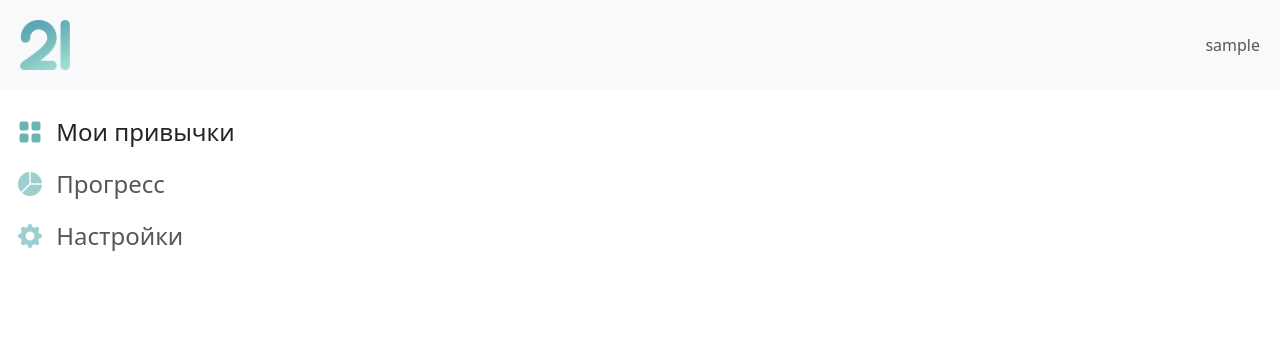
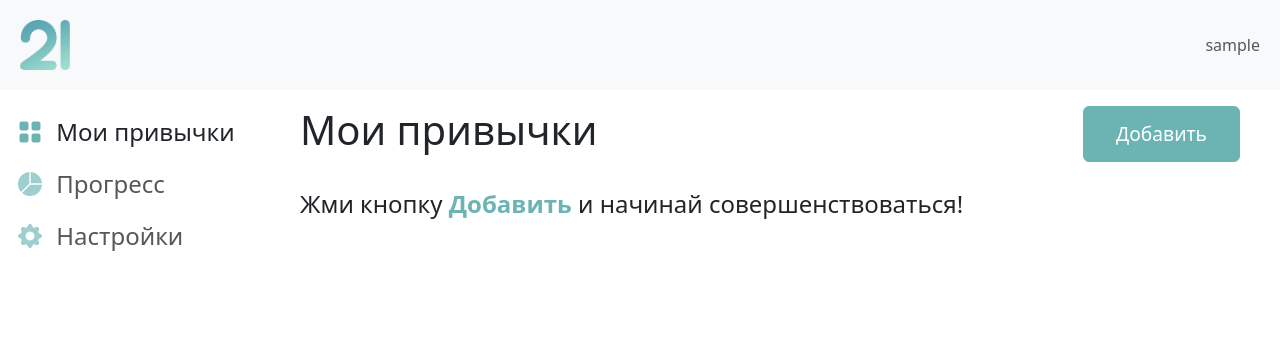
Before and after one commit to fabscheize/21-tracker, a Django app: page /habits/ in a window 1280 px wide. Shown: the top 350 px of the page. Run offline with Django 4.2, Linux system fonts and the light colour scheme; the visitor is signed in with stand-in values (Sample User, id 1); data comes from the database, SQL or seed files in the repository; data that the repository does not hold is empty; some libraries are stand-ins or nearby versions.

Commit message:
Feat: Complete habits list and settings templates

```diff
--- a/tracker/habits/forms.py
+++ b/tracker/habits/forms.py
@@ -1,4 +1,5 @@
 import django.forms
+import django.utils.translation
 
 import habits.models
 
@@ -7,9 +8,44 @@ __all__ = ()
 
 
 class BaseHabitForm(django.forms.ModelForm):
+    def __init__(self, *args, **kwargs):
+        super().__init__(*args, **kwargs)
+        for field in self.visible_fields():
+            field.field.widget.attrs["class"] = "form-control"
+            if field.errors:
+                field.field.widget.attrs["class"] += " is-invalid"
+
     class Meta:
         model = habits.models.Habits
         fields = [
             habits.models.Habits.name.field.name,
             habits.models.Habits.count.field.name,
         ]
+        labels = {
+            habits.models.Habits.name.field.name: (
+                django.utils.translation.gettext_lazy("Имя привычки")
+            ),
+            habits.models.Habits.count.field.name: (
+                django.utils.translation.gettext_lazy("Цель")
+            ),
+        }
+        help_texts = {
+            habits.models.Habits.name.field.name: (
+                django.utils.translation.gettext_lazy("Обязательное поле")
+            ),
+            habits.models.Habits.count.field.name: (
+                django.utils.translation.gettext_lazy(
+                    "Сколько раз хочу выполнять привычку за день (от 1 до 24)",
+                )
+            ),
+        }
+        error_messages = {
+            habits.models.Habits.count.field.name: {
+                "min_value": django.utils.translation.gettext_lazy(
+                    "Значение должно быть не меньше 1.",
+                ),
+                "max_value": django.utils.translation.gettext_lazy(
+                    "Значение должно быть не больше 24.",
+                ),
+            },
+        }
--- a/tracker/static_dev/css/custom.css
+++ b/tracker/static_dev/css/custom.css
@@ -48,7 +48,7 @@
   color: rgb(108, 180, 180);
 }
 
-.darker-prime-color {
+.lighter-prime-color {
   color: rgb(158.6554054054, 205.8445945946, 205.8445945946);
 }
 
@@ -56,13 +56,15 @@
   color: rgb(87, 87, 87);
 }
 
-.hero-btn {
+.btn-primary {
   --bs-btn-bg: rgb(108, 180, 180);
   --bs-btn-border-color: rgb(108, 180, 180);
   --bs-btn-hover-bg: rgb(80.0675675676, 156.9324324324, 156.9324324324);
   --bs-btn-hover-border-color: rgb(80.0675675676, 156.9324324324, 156.9324324324);
   --bs-btn-active-bg: rgb(62.8378378378, 123.1621621622, 123.1621621622);
   --bs-btn-active-border-color: rgb(62.8378378378, 123.1621621622, 123.1621621622);
+  --bs-btn-disabled-bg: rgb(158.6554054054, 205.8445945946, 205.8445945946);
+  --bs-btn-disabled-border-color: rgb(158.6554054054, 205.8445945946, 205.8445945946);
 }
 
 .icon-active {
--- a/tracker/static_dev/scss/custom.scss
+++ b/tracker/static_dev/scss/custom.scss
@@ -1,4 +1,4 @@
-$primary: rgb(108, 180, 180);
+$primary: #c5dddd;
 $primary_l: #{lighten($primary, 15%)};
 $secondary: rgb(87, 87, 87);
 
@@ -65,7 +65,7 @@ $secondary: rgb(87, 87, 87);
   color: #{$primary};
 }
 
-.darker-prime-color {
+.lighter-prime-color {
   color: #{$primary_l};
 }
 
@@ -73,13 +73,15 @@ $secondary: rgb(87, 87, 87);
   color: #{$secondary};
 }
 
-.hero-btn {
+.btn-primary {
   --bs-btn-bg: #{$primary};
   --bs-btn-border-color: #{$primary};
   --bs-btn-hover-bg: #{darken($primary, 10%)};
   --bs-btn-hover-border-color: #{darken($primary, 10%)};
   --bs-btn-active-bg: #{darken($primary, 20%)};
   --bs-btn-active-border-color: #{darken($primary, 20%)};
+  --bs-btn-disabled-bg: #{lighten($primary, 15%)};
+  --bs-btn-disabled-border-color: #{lighten($primary, 15%)};
 }
 
 .icon-active {
--- a/tracker/templates/habits/list.html
+++ b/tracker/templates/habits/list.html
@@ -1,11 +1,89 @@
 {% extends "base.html" %}
 
+{% load i18n %}
+
 {% block content %}
-<div class="container-fluid" style="padding: 1rem;">
-  <div class="row g-2">
-    {% for habit in object_list %}
-      {% include "includes/habit_card.html" with habit=habit %}
-    {% endfor %}
+  <div class="container-fluid" style="padding: 1rem;">
+    <div class="container-fluid d-flex justify-content-between">
+      <h1>{% translate "Мои привычки" %}</h1>
+
+      <!-- Кнопка-триггер модального окна создания привычки -->
+      <button type="button" class="btn btn-primary hero-btn" data-bs-toggle="modal" data-bs-target="#createHabitModal">
+        {% translate "Добавить" %}
+      </button>
+    </div>
+
+    <!-- Все привычки -->
+    <div class="row g-3 mx-1 my-2">
+      {% for habit in habits %}
+        {% include "includes/habit_card.html" with habit=habit %}
+      {% empty %}
+        <div class="col-12">
+          <p class="fs-4">{% translate "Жми кнопку" %} <b class="prime-color">{% translate "Добавить" %}</b> {% translate "и начинай совершенствоваться!" %}</p>
+
+        </div>
+      {% endfor %}
+    </div>
   </div>
-</div>
-{% endblock %}
+
+  <!-- Модальное окно создания привычки -->
+  <div class="modal modal-lg fade" id="createHabitModal" tabindex="-1" aria-labelledby="createHabitModalLabel" aria-hidden="true">
+    <div class="modal-dialog">
+      <div class="modal-content">
+        <div class="modal-header">
+          <h1 class="modal-title fs-5" id="createHabitModalLabel">{% translate "Добавить новую привычку" %}</h1>
+          <button type="button" class="btn-close" data-bs-dismiss="modal" aria-label="Закрыть"></button>
+        </div>
+
+        <!-- Форма создания привычки -->
+        <form method="post" novalidate>
+          <div class="modal-body">
+            {% csrf_token %}
+            {% include "includes/form.html" with form=form %}
+          </div>
+
+          <div class="modal-footer">
+            <button type="button" class="btn btn-secondary" data-bs-dismiss="modal">{% translate "Закрыть" %}</button>
+            <button type="submit" class="btn btn-primary">{% translate "Сохранить" %}</button>
+          </div>
+        </form>
+      </div>
+    </div>
+  </div>
+
+  <!-- Если форма невалидна, открываем модальное окно при перезагрузке -->
+  <script>
+    document.addEventListener('DOMContentLoaded', function() {
+        {% if form.errors %}
+          var myModal = new bootstrap.Modal(document.getElementById('createHabitModal'));
+          myModal.show();
+        {% endif %}
+
+        var createHabitModal = document.getElementById('createHabitModal');
+        var form = createHabitModal.querySelector('form');
+
+        function resetForm() {
+          form.reset();
+          var invalidFields = form.querySelectorAll('.is-invalid, .is-valid');
+          invalidFields.forEach(function(field) {
+            field.classList.remove('is-invalid', 'is-valid');
+          });
+
+          var errorMessages = form.querySelectorAll('.invalid-feedback, .valid-feedback');
+          errorMessages.forEach(function(message) {
+            message.textContent = '';
+          });
+        }
+
+        createHabitModal.addEventListener('hidden.bs.modal', function() {
+          resetForm();
+        });
+
+        var closeButton = createHabitModal.querySelector('[data-bs-dismiss="modal"]');
+        closeButton.addEventListener('click', function() {
+          resetForm();
+        });
+      });
+    </script>
+
+  {% endblock %}
--- /dev/null
+++ b/tracker/templates/includes/form.html
@@ -0,0 +1,21 @@
+{% for field in form %}
+  <div class="mb-3">
+    <label class="form-label" for="{{ field.id_for_label }}">
+      {{ field.label }}
+    </label>
+
+    {{ field }}
+
+    {% if field.errors %}
+      {% for error in field.errors %}
+        <div id="{{ field.id_for_label }}Help" class="invalid-feedback">
+          {{ error|escape }}
+        </div>
+      {% endfor %}
+    {% elif field.help_text %}
+      <div id="{{ field.id_for_label }}Help" class="form-text">
+        {{ field.help_text }}
+      </div>
+    {% endif %}
+  </div>
+{% endfor %}
```
Also changed, not shown: tracker/templates/habits/settings.html (+41 -13 lines), tracker/templates/includes/habit_card.html (+17 -18 lines), 1 other file.
